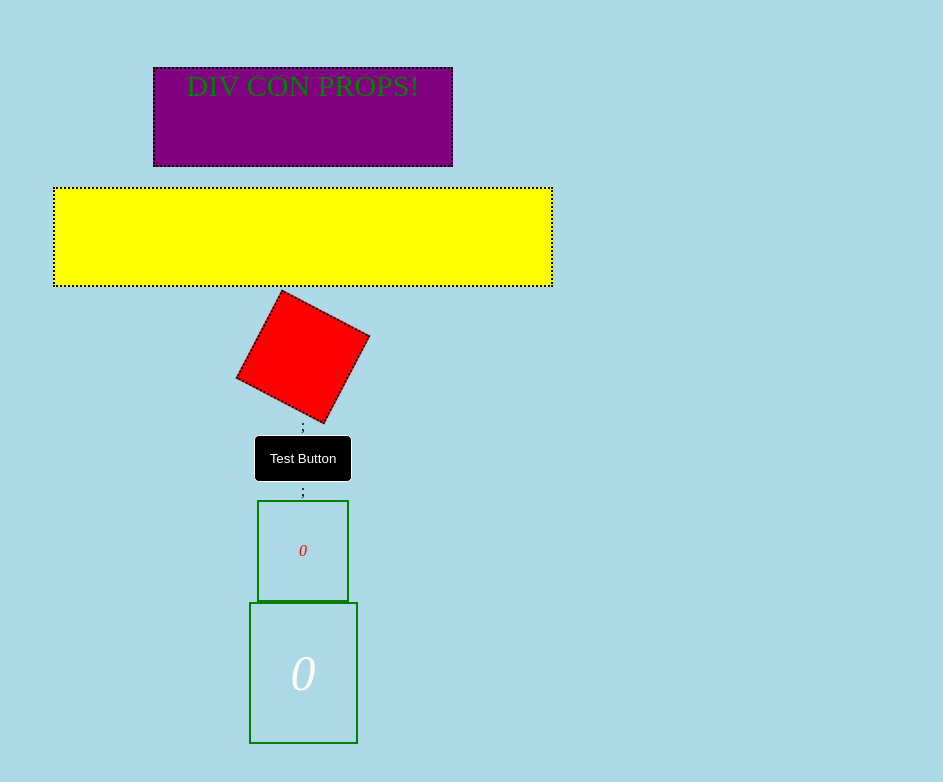
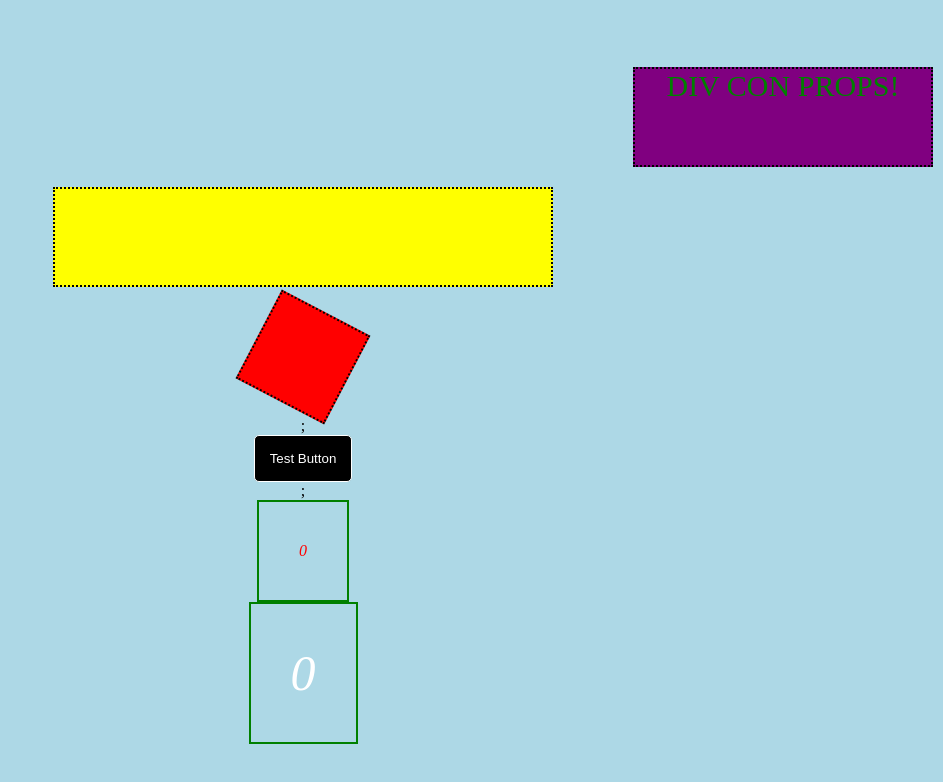
Before and after one commit to SmaelNicolas/testStyledComponents, a React (Create React App) app: page / in a window 1280 px wide. Shown: the top 782 px of the page, without its empty margins (337-1280 px from the left). Built offline with nearby package versions, Linux system fonts and the light colour scheme.

Commit message:
animation

```diff
--- a/src/components/Div/Div.jsx
+++ b/src/components/Div/Div.jsx
@@ -11,6 +11,14 @@ const spin = keyframes`
 const spinBack = keyframes`
 	100%{transform:rotate(-360deg)};
 `;
+
+const moveLnR = keyframes`
+0%{align-self:center;};
+50%{
+	align-self:end;
+}
+100%{align-self:start}`;
+
 const DivHola = styled.div`
 	width: 100px;
 	height: 100px;
@@ -46,6 +54,11 @@ const DivConProps = styled(DivHola)`
 	color: ${({ color }) => color || "green"};
 	font-size: 30px;
 	background-color: ${({ bgc }) => bgc || "pink"};
+	animation: ${moveLnR} 1s linear infinite;
+
+	&:hover {
+		animation: none;
+	}
 `;
 
 function Div() {
```
